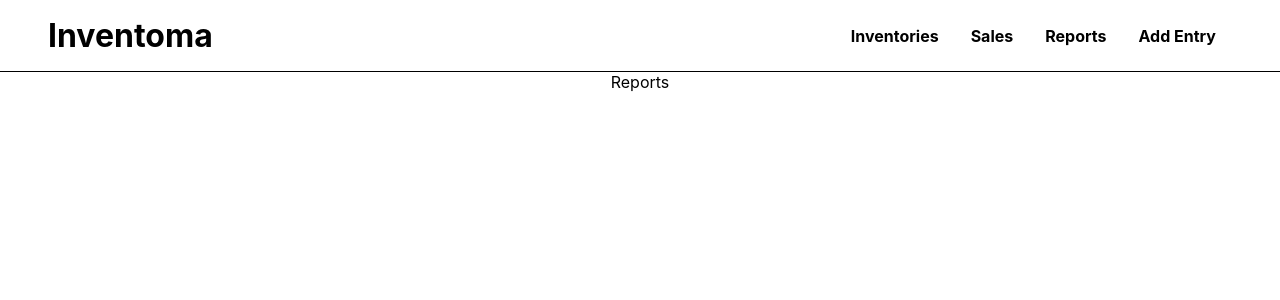
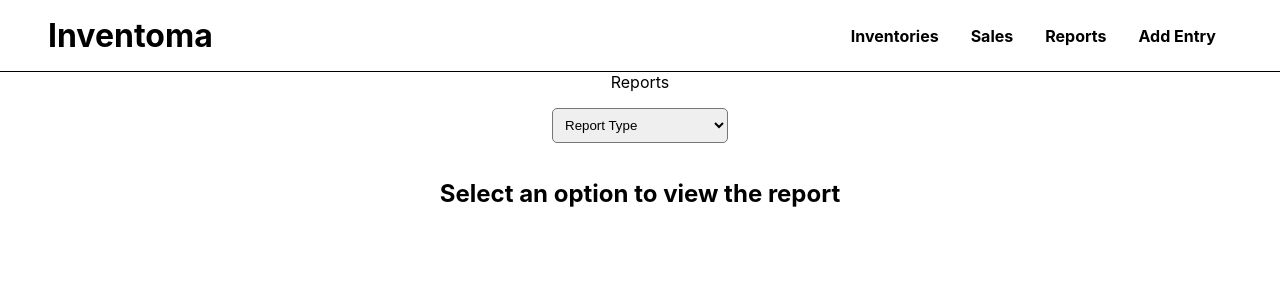
Before and after one commit to Jagadeesh-Jetti/Inventoma, a React (Create React App) app: page /reports in a window 1280 px wide. Shown: the top 300 px of the page. Built offline with nearby package versions, Linux system fonts and the light colour scheme.

Commit message:
fea: added reports feature

```diff
--- a/src/pages/Reports/reports.jsx
+++ b/src/pages/Reports/reports.jsx
@@ -1,7 +1,90 @@
+// Reports.jsx
+import { useSelector } from "react-redux";
+import { useState, useEffect } from "react";
+import { useDispatch } from "react-redux";
+import { GetInventories, GetSales } from "../../actions";
+import "../Reports/reports.css";
+
 export const Reports = () => {
+  const inventories = useSelector((state) => state.inventories);
+  const sales = useSelector((state) => state.sales);
+  const dispatch = useDispatch();
+
+  const [showReport, setShowReport] = useState("Report Type");
+  const [isLoading, setIsLoading] = useState(false);
+
+  const selectedReportData =
+    showReport === "Inventory"
+      ? inventories
+      : showReport === "Sales"
+      ? sales
+      : [];
+
+  const tableHeader = showReport === "Sales" ? "Quantity" : "Category";
+
+  const handleReport = async () => {
+    setIsLoading(true);
+    try {
+      if (showReport === "Inventory") {
+        await dispatch(GetInventories());
+      } else if (showReport === "Sales") {
+        await dispatch(GetSales());
+      }
+    } finally {
+      setIsLoading(false);
+    }
+  };
+
+  useEffect(() => {
+    handleReport();
+  }, [dispatch, showReport]);
+
   return (
-    <div className="reports_main">
-      <div className="report_name">Reports</div>
+    <div className="reports-main">
+      <div className="report-name">Reports</div>
+
+      <select
+        className="select"
+        value={showReport}
+        onChange={(e) => setShowReport(e.target.value)}
+      >
+        <option value="Report Type">Report Type</option>
+        <option value="Inventory">Inventory</option>
+        <option value="Sales">Sales</option>
+      </select>
+
+      <div className="table-div">
+        {isLoading ? (
+          <h2 className="loading-text">Loading...</h2>
+        ) : showReport === "Report Type" ? (
+          <h2 className="placeholder-text">
+            Select an option to view the report
+          </h2>
+        ) : (
+          <table className="table">
+            <thead>
+              <tr>
+                <th>Name</th>
+                <th>{tableHeader}</th>
+                <th>Price</th>
+              </tr>
+            </thead>
+            <tbody>
+              {selectedReportData?.map((item) => (
+                <tr key={item?._id}>
+                  <td>{item?.name}</td>
+                  <td>
+                    {showReport === "Sales"
+                      ? `${item?.quantity}`
+                      : `${item?.category}`}
+                  </td>
+                  <td>₹ {item?.price}</td>
+                </tr>
+              ))}
+            </tbody>
+          </table>
+        )}
+      </div>
     </div>
   );
 };
```
